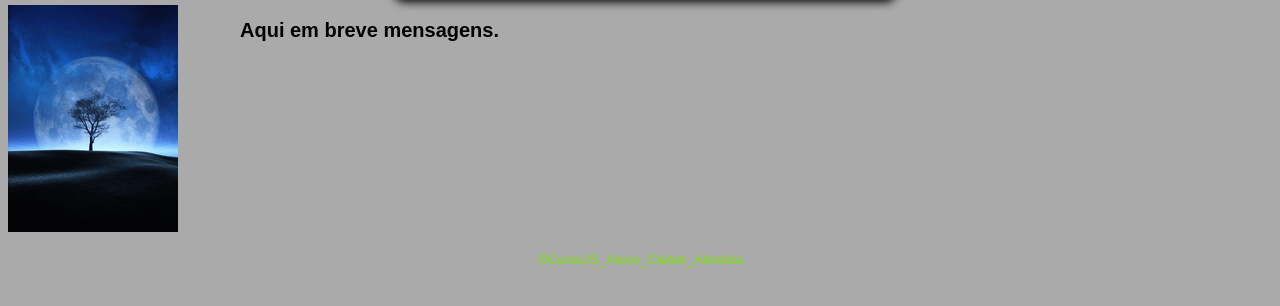
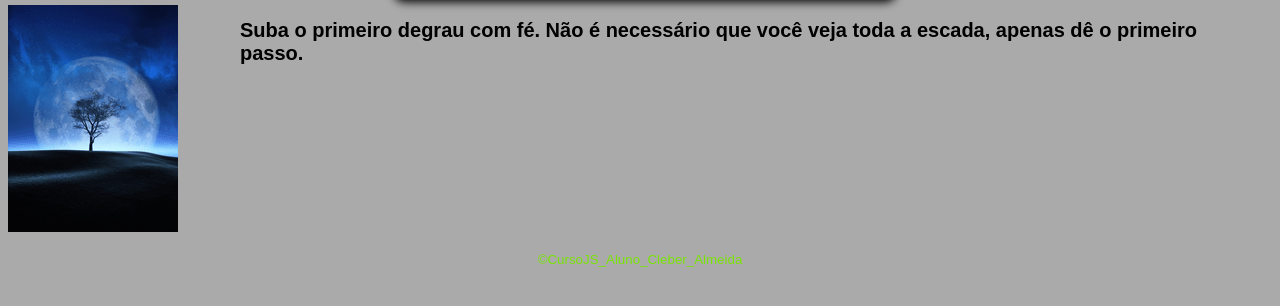
Before and after one commit to LearnEvolution/meu-primeiro-site, a plain HTML site: page index.html in a window 1280 px wide. Shown: the part 66-372 px from the top of the page. Drawn offline with Linux system fonts and the light colour scheme; files whose address does not match are found by name.

Commit message:
mensagem colocada

```diff
--- a/index.html
+++ b/index.html
@@ -10,7 +10,9 @@
 </head>
 
 <body onload="iniciar()">
-    <h3>Aqui em breve mensagens.</h3>
+    <h3> Suba o primeiro degrau com fé.
+ Não é necessário que você veja toda a escada,
+ apenas dê o primeiro passo. </h3>
     <header>
         <h1 id="top"></h1>
 
```
